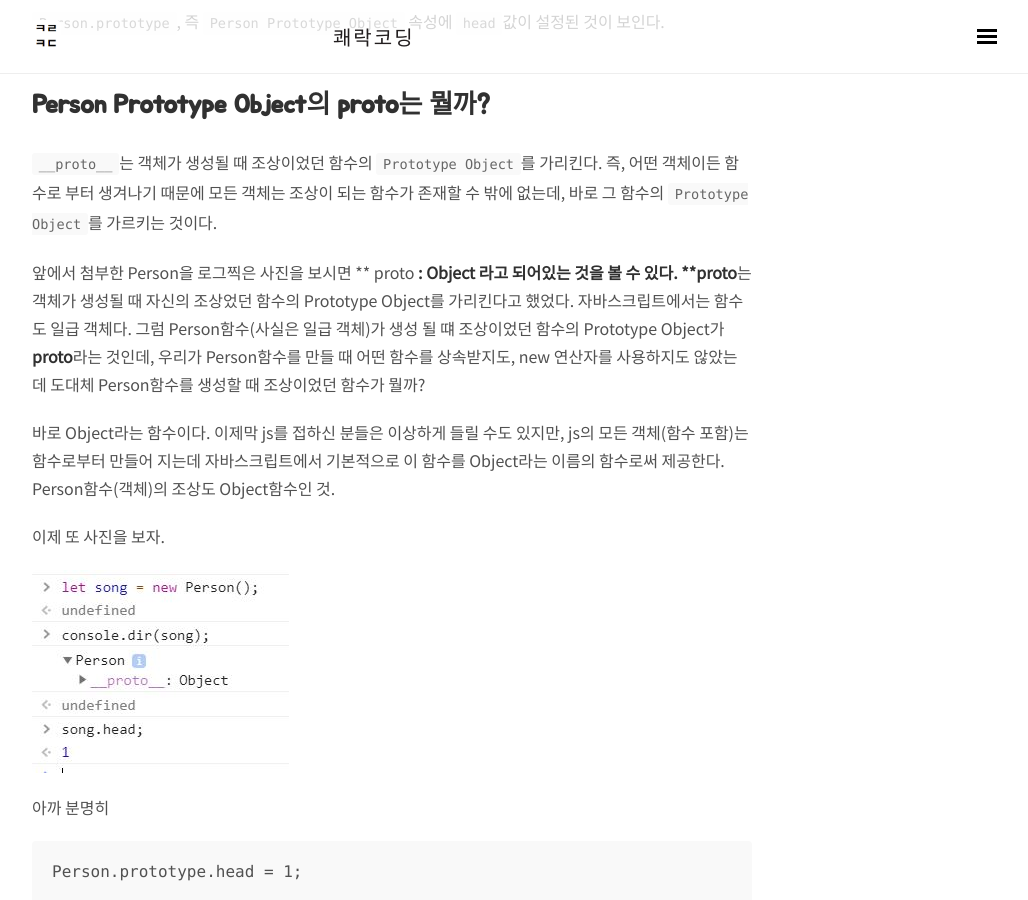
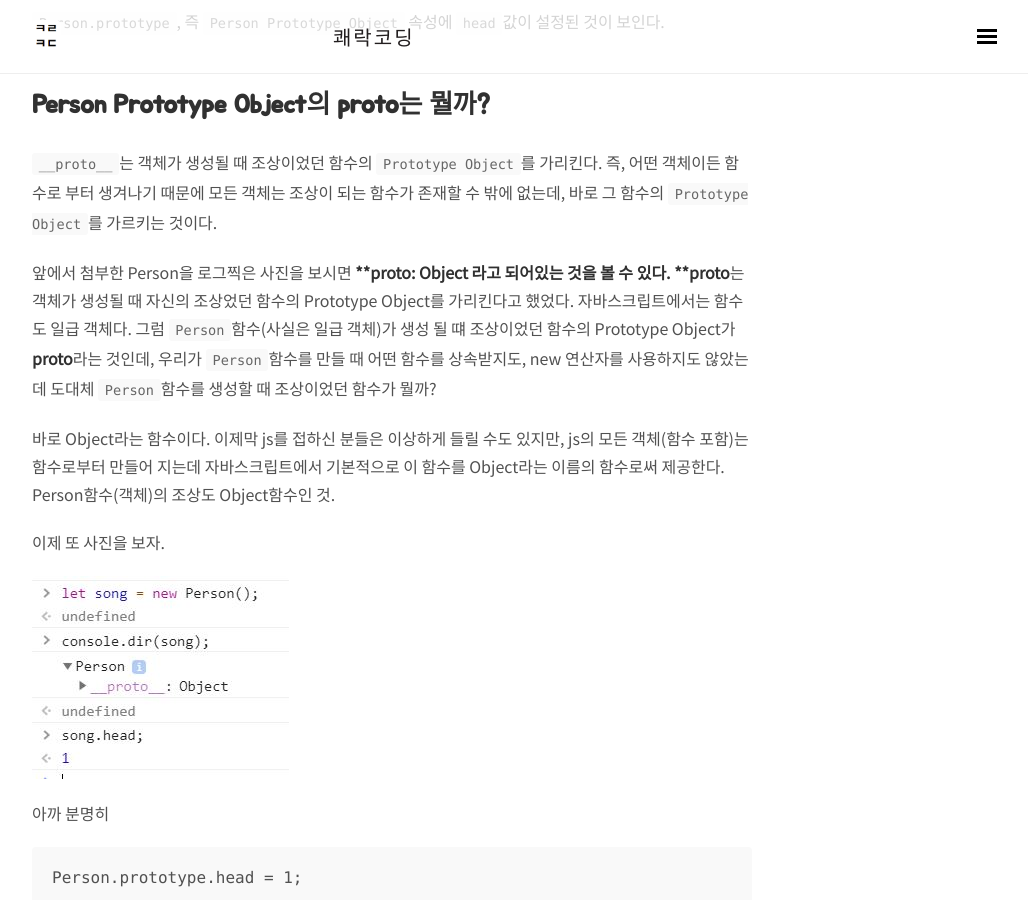
Before and after one commit to wooooooak/wooooooak.github.io, a Jekyll site: the page built from _posts/javascript/2018-08-04-prototype.md, in a window 1280 px wide and 900 px high, scrolled down 3486 px. Shown: the whole window, without its empty margins (248-1276 px from the left). Built offline with Jekyll 4.4.1, drawn with Linux system fonts in a browser that asks for light colours; nearby versions of some CDN libraries; some web fonts are replaced; comment, search, counter and statistics services are not loaded.

Commit message:
오탈자 수정

```diff
--- a/_posts/2018-08-04-prototype.md
+++ b/_posts/javascript/2018-08-04-prototype.md
@@ -90,7 +90,7 @@ Person.prototype.head = 1;
 
 `__proto__`는 객체가 생성될 때 조상이었던 함수의 `Prototype Object`를 가리킨다. 즉, 어떤 객체이든 함수로 부터 생겨나기 때문에 모든 객체는 조상이 되는 함수가 존재할 수 밖에 없는데, 바로 그 함수의 `Prototype Object`를 가르키는 것이다.
 
-앞에서 첨부한 Person을 로그찍은 사진을 보시면 ** proto **: Object 라고 되어있는 것을 볼 수 있다. **proto**는 객체가 생성될 때 자신의 조상었던 함수의 Prototype Object를 가리킨다고 했었다. 자바스크립트에서는 함수도 일급 객체다. 그럼 Person함수(사실은 일급 객체)가 생성 될 떄 조상이었던 함수의 Prototype Object가 **proto**라는 것인데, 우리가 Person함수를 만들 때 어떤 함수를 상속받지도, new 연산자를 사용하지도 않았는데 도대체 Person함수를 생성할 때 조상이었던 함수가 뭘까?
+앞에서 첨부한 Person을 로그찍은 사진을 보시면 ****proto****: Object 라고 되어있는 것을 볼 수 있다. **proto**는 객체가 생성될 때 자신의 조상었던 함수의 Prototype Object를 가리킨다고 했었다. 자바스크립트에서는 함수도 일급 객체다. 그럼 `Person`함수(사실은 일급 객체)가 생성 될 떄 조상이었던 함수의 Prototype Object가 **proto**라는 것인데, 우리가 `Person`함수를 만들 때 어떤 함수를 상속받지도, new 연산자를 사용하지도 않았는데 도대체 `Person`함수를 생성할 때 조상이었던 함수가 뭘까?
 
 바로 Object라는 함수이다. 이제막 js를 접하신 분들은 이상하게 들릴 수도 있지만, js의 모든 객체(함수 포함)는 함수로부터 만들어 지는데 자바스크립트에서 기본적으로 이 함수를 Object라는 이름의 함수로써 제공한다. Person함수(객체)의 조상도 Object함수인 것.
 
```
Also changed, not shown: _posts/javascript/2018-07-06-javascript의 == vs ==.md (renamed from _posts/2018-07-06-javascript의 == vs ==.md), _posts/javascript/2018-07-30-디스트럭처링.md (renamed from _posts/2018-07-30-디스트럭처링.md), _posts/javascript/2018-08-08-console.log(0.1 + 0.2 == 0.3);의 결과.md (renamed from _posts/2018-08-08-console.log(0.1 + 0.2 == 0.3);의 결과.md), _posts/javascript/2018-09-24-currying.md (renamed from _posts/2018-09-24-currying.md), _posts/javascript/2018-11-25-fetch&json().md (renamed from _posts/2018-11-25-fetch&json().md), _posts/javascript/2018-12-08-call,apply,bind.md (renamed from _posts/2018-12-08-call,apply,bind.md), _posts/javascript/2019-04-22-자바스크립트의치명적인단점.md (renamed from _posts/2019-04-22-자바스크립트의치명적인단점.md).
